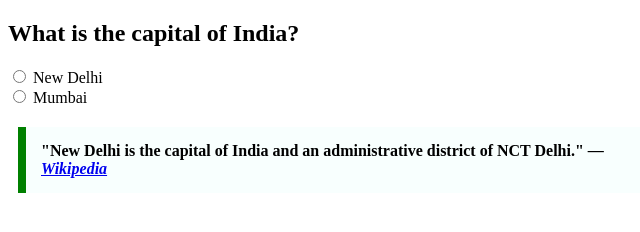
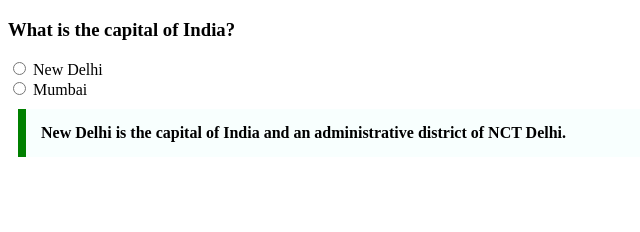
Before and after one commit to acciojob/trivia-Pushkarkashyap1, a website: page main.html in a window 1280 px wide. Shown: the whole page, without its empty margins (0-640 px from the left). Drawn offline with Linux system fonts and the light colour scheme.

Commit message:
created a submission

```diff
--- a/main.html
+++ b/main.html
@@ -1,45 +1,33 @@
 <!DOCTYPE html>
-<html lang="en">
+<html>
 <head>
-  <meta charset="UTF-8">
-  <title>Trivia Question</title>
-  <style>
-    blockquote {
-      max-width: 600px;
-      margin: 10px;
-      padding: 15px;
-      border-left: 8px solid green;
-      background-color: #f8fffe;
-      font-weight: bold;
-    }
+<title>Quiz Question</title>
 
-    div.question {
-      margin-bottom: 20px;
-    }
-  </style>
+<style>
+blockquote{
+    max-width:600px;
+    margin:10px;
+    padding:15px;
+    border-left:8px solid green;
+    background-color:#f8fffe;
+    font-weight:bold;
+}
+</style>
+
 </head>
+
 <body>
 
-  <!-- Question Section -->
-  <div class="question">
-    <h2>What is the capital of India?</h2>
-    <form>
-      <label>
-        <input type="radio" name="capital" value="New Delhi">
-        New Delhi
-      </label> <br>
-      <label>
-        <input type="radio" name="capital" value="Mumbai">
-        Mumbai
-      </label>
-    </form>
-  </div>
+<h3>What is the capital of India?</h3>
 
-  <!-- Quotation -->
-  <blockquote>
-    "New Delhi is the capital of India and an administrative district of NCT Delhi."
-    — <cite><a href="https://en.wikipedia.org/wiki/New_Delhi">Wikipedia</a></cite>
-  </blockquote>
+<form>
+<input type="radio" name="capital"> New Delhi <br>
+<input type="radio" name="capital"> Mumbai
+</form>
+
+<blockquote cite="https://en.wikipedia.org">
+New Delhi is the capital of India and an administrative district of NCT Delhi.
+</blockquote>
 
 </body>
 </html>
```
